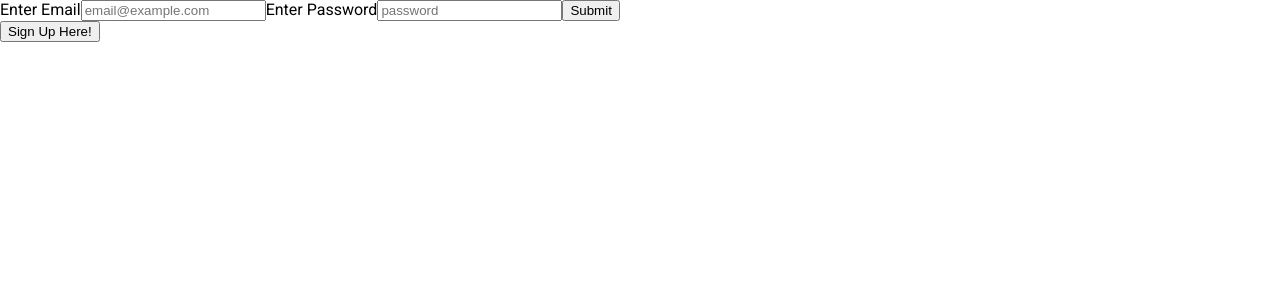
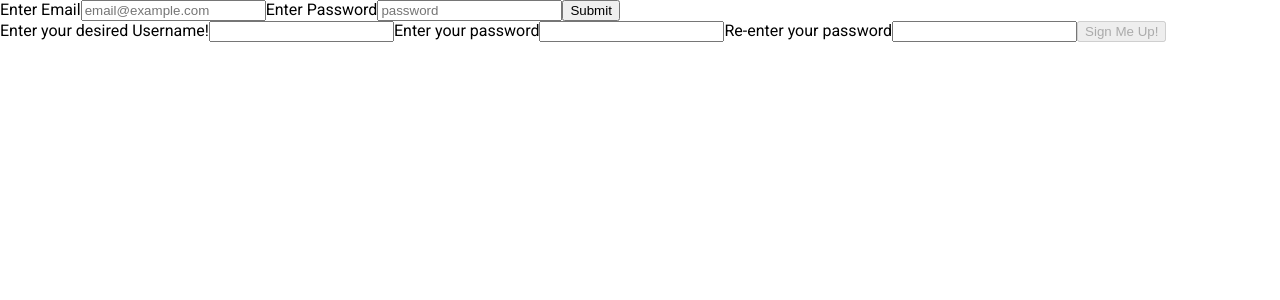
Before and after one commit to rc-devs/baby_chart_fe, an Angular app in the folder baby_chart_fe/: page / in a window 1280 px wide. Shown: the top 300 px of the page. Built offline with nearby package versions, Linux system fonts and the light colour scheme.

Commit message:
move dynamic display of signup form to signup component

```diff
--- a/baby_chart_fe/src/app/app.component.html
+++ b/baby_chart_fe/src/app/app.component.html
@@ -1,11 +1,6 @@
 @if(!authService.isLoggedIn()){
   <app-login></app-login>
-  <button (click)="toggleSignup()">Sign Up Here!</button>
-    @if(displaySignup()){
-      <app-sign-up></app-sign-up>
-    } @else {
-
-    }
+  <app-sign-up></app-sign-up>
 } @else {
   <router-outlet></router-outlet>
 }
--- a/baby_chart_fe/src/app/app.component.ts
+++ b/baby_chart_fe/src/app/app.component.ts
@@ -15,9 +15,4 @@ export class AppComponent {
 
   constructor(public authService: AuthenticationService){}
 
-  displaySignup = signal<boolean>(false);
-
-  toggleSignup(){
-    this.displaySignup.set(!this.displaySignup())
-  }
 }
```
